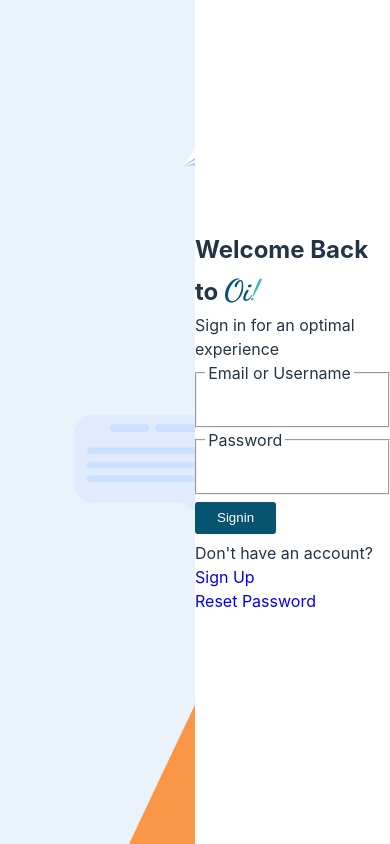
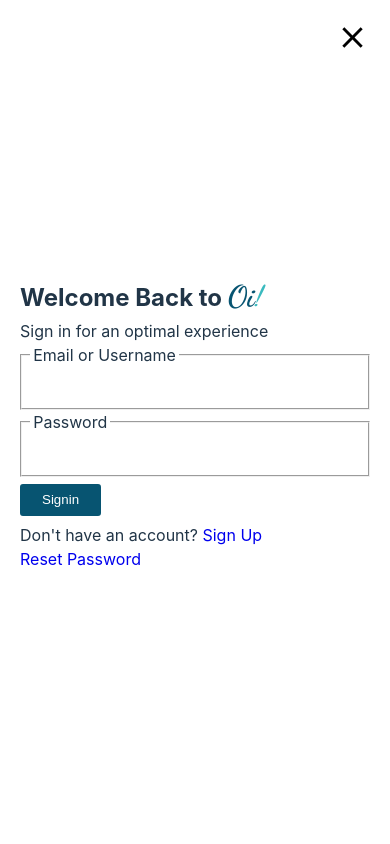
Before and after one commit to St-Pardon/Oi, a React (Vite) app in the folder client/: page /signin in a window 390 px wide. Built offline with nearby package versions, Linux system fonts and the light colour scheme; the HTML template or start-up script is replaced by a standard one.

Commit message:
:hammer: mobile view for signin and signup

```diff
--- a/client/src/auth/Auth.styled.jsx
+++ b/client/src/auth/Auth.styled.jsx
@@ -1,6 +1,7 @@
 import styled, { css } from 'styled-components';
 import image from '../assets/product-img/hero_img3.jpg';
 import image2 from '../assets/product-img/hero_img2.jpg';
+import { devices } from '../utils/breakpoint.utils';
 
 export const AuthContainer = styled.section`
   display: flex;
@@ -24,12 +25,32 @@ export const AuthSection = styled.div`
     css`
       background-image: url(${image2});
     `}
-      background-size: cover;
+
+  background-size: cover;
+
+  @media ${devices.tablet} {
+    background-image: unset;
+
+    ${(props) =>
+      props.signin &&
+      css`
+        display: none;
+      `}
+    ${(props) =>
+      props.signup &&
+      css`
+        display: none;
+      `}
+  }
 `;
 
 export const Form = styled.form`
   max-width: 500px;
   width: 100%;
+
+  @media ${devices.tablet}{
+    margin: 25px 20px;
+  }
 `;
 
 export const Input = styled.input`
@@ -58,3 +79,14 @@ export const Error = styled.p`
   font-size: 1.3rem;
   color: red;
 `;
+
+export const Back = styled.div`
+  display: none;
+
+  @media ${devices.tablet}{
+    display: block;
+    position: fixed;
+    top: 20px;
+    right: 20px;
+  }
+`
--- a/client/src/auth/signin/Signin.auth.jsx
+++ b/client/src/auth/signin/Signin.auth.jsx
@@ -5,13 +5,15 @@ import { useSignin } from '../../services/query/query.service';
 import {
   AuthContainer,
   AuthSection,
+  Back,
   Error,
   Form,
   Input,
   Legend,
 } from '../Auth.styled';
-import { useNavigate } from 'react-router-dom';
+import { Link, useNavigate } from 'react-router-dom';
 import { ThreeDots } from '../../component/Loaders/loaders.component';
+import { MdClose } from 'react-icons/md';
 
 const formField = {
   username: '',
@@ -64,6 +66,11 @@ const Signin = ({ socket, setIsAuthenticated, isAuthenticated }) => {
       <AuthSection signin></AuthSection>
       <AuthSection>
         <Form onSubmit={handleSubmit}>
+          <Back>
+            <Link to={'/'}>
+              <MdClose size={'35px'} color='black' />
+            </Link>
+          </Back>
           <HeadingH2>
             Welcome Back to{' '}
             <Span hero>
--- a/client/src/auth/signup/Signup.auth.jsx
+++ b/client/src/auth/signup/Signup.auth.jsx
@@ -9,9 +9,11 @@ import {
   AuthContainer,
   AuthSection,
   Error,
+  Back,
 } from '../Auth.styled';
-import { useNavigate } from 'react-router-dom';
+import { Link, useNavigate } from 'react-router-dom';
 import { ThreeDots } from '../../component/Loaders/loaders.component';
+import { MdClose } from 'react-icons/md';
 
 const formField = {
   first_name: '',
@@ -71,6 +73,11 @@ const Signup = () => {
         ) : (
           <>
             <Form onSubmit={handleSubmit}>
+              <Back>
+                <Link to={'/'}>
+                  <MdClose size={'35px'} color={'black'} />
+                </Link>
+              </Back>
               <HeadingH2>
                 Create your{' '}
                 <Span hero>
```
